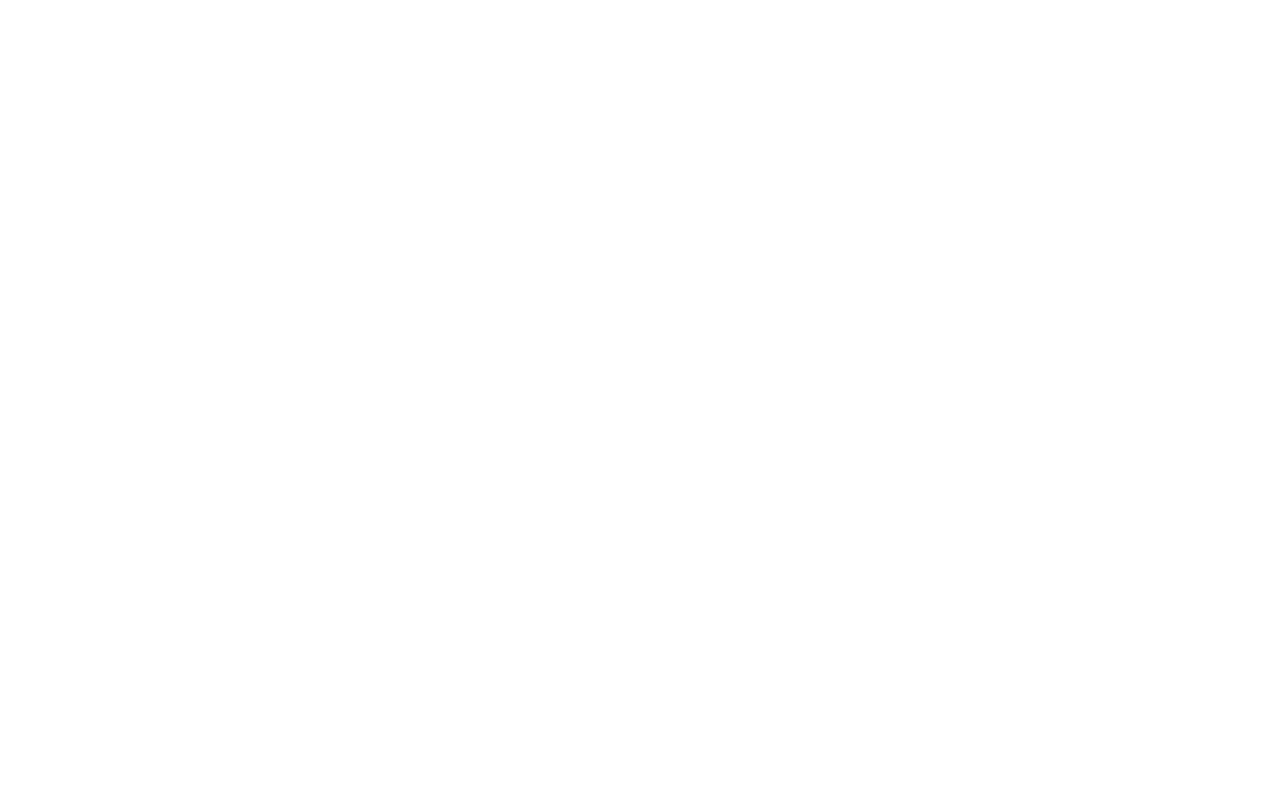
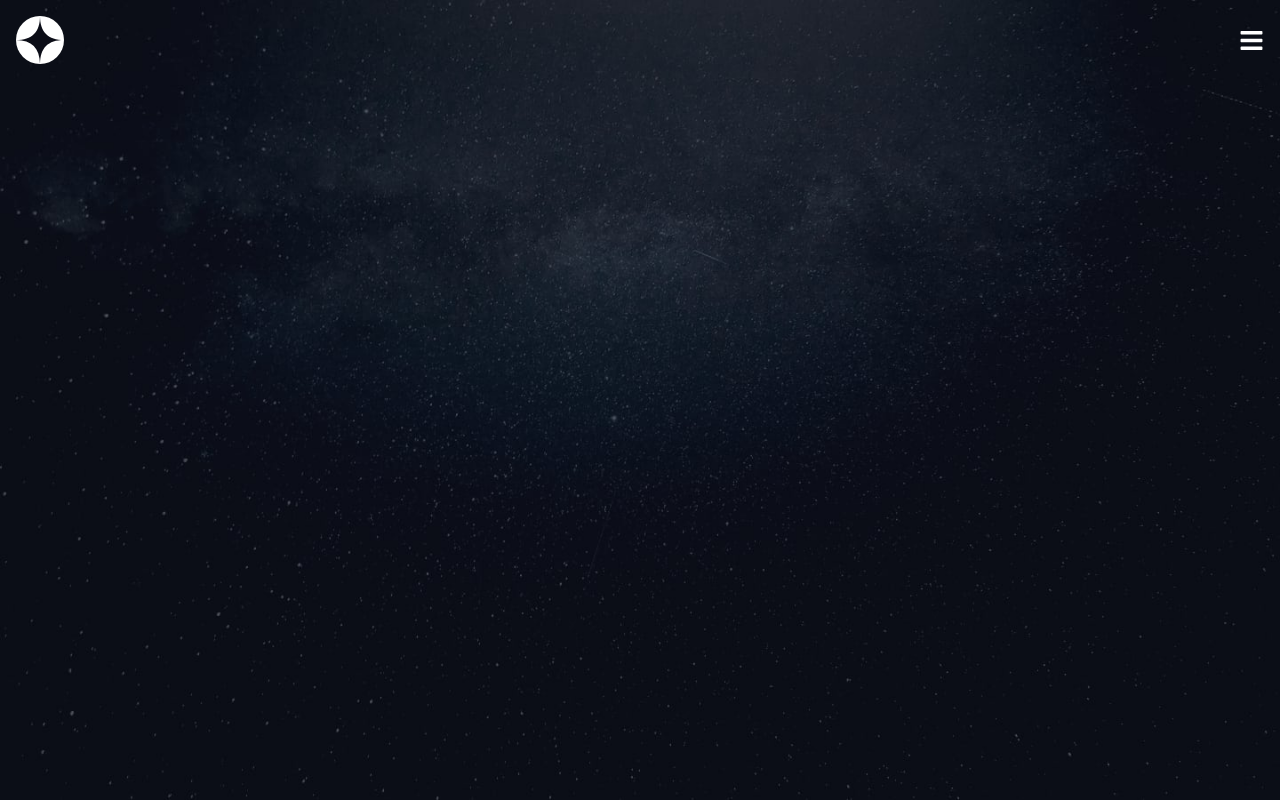
Before and after one commit to ronaldlamdev/space-tourism, a React (Vite) app: page /destination in a window 1280 px wide. Before the commit this address had no page. Built offline with nearby package versions, Linux system fonts and the light colour scheme; a web font is replaced by a local one.

Commit message:
created destination route

```diff
--- a/src/App.jsx
+++ b/src/App.jsx
@@ -1,5 +1,6 @@
 import React from 'react'
 import { BrowserRouter, Routes, Route } from 'react-router-dom'
+import Destination from './routes/Destination'
 import Home from './routes/Home'
 
 const App = () => {
@@ -7,6 +8,7 @@
     <BrowserRouter>
       <Routes>
         <Route path='/' element={<Home />} />
+        <Route path='/destination' element={<Destination />} />
       </Routes>
     </BrowserRouter>
   )
--- a/src/index.css
+++ b/src/index.css
@@ -12,10 +12,18 @@
   background-size: cover;
 }
 
+.destination-bg {
+  background-image: url('./assets/destination/background-destination-desktop.jpg');
+  background-repeat: no-repeat;
+  background-size: cover;
+}
+
 @media (min-width: 641px) and (max-width: 1024px) {
   .home-bg {
     background-image: url('./assets/home/background-home-tablet.jpg');
   }
+
+
 }
 
 @media (max-width: 640px) {
--- /dev/null
+++ b/src/routes/Destination.jsx
@@ -0,0 +1,12 @@
+import React from 'react'
+import Navbar from '../components/Navbar'
+
+const Destination = () => {
+  return (
+    <div className='destination-bg w-full h-screen'>
+      <Navbar />
+    </div>
+  )
+}
+
+export default Destination
```
